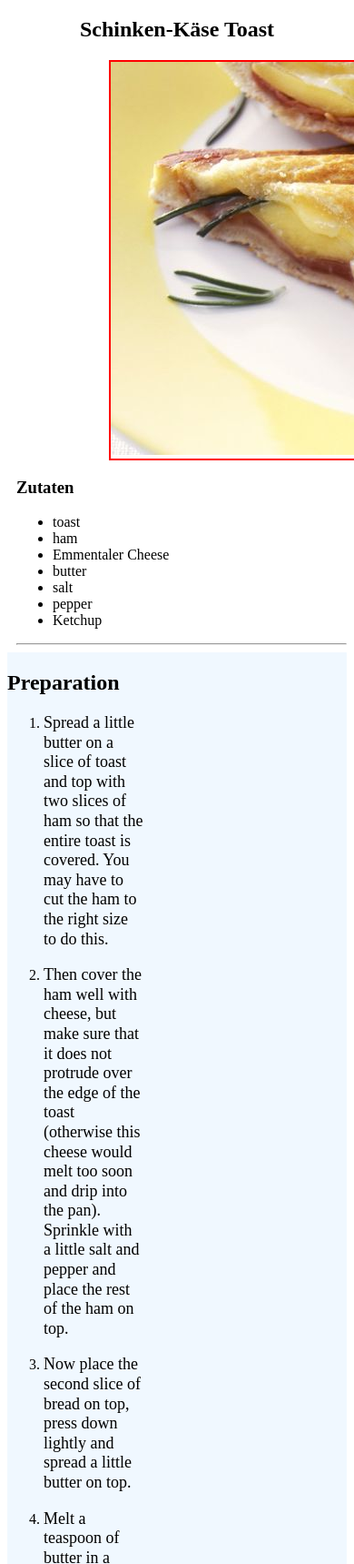
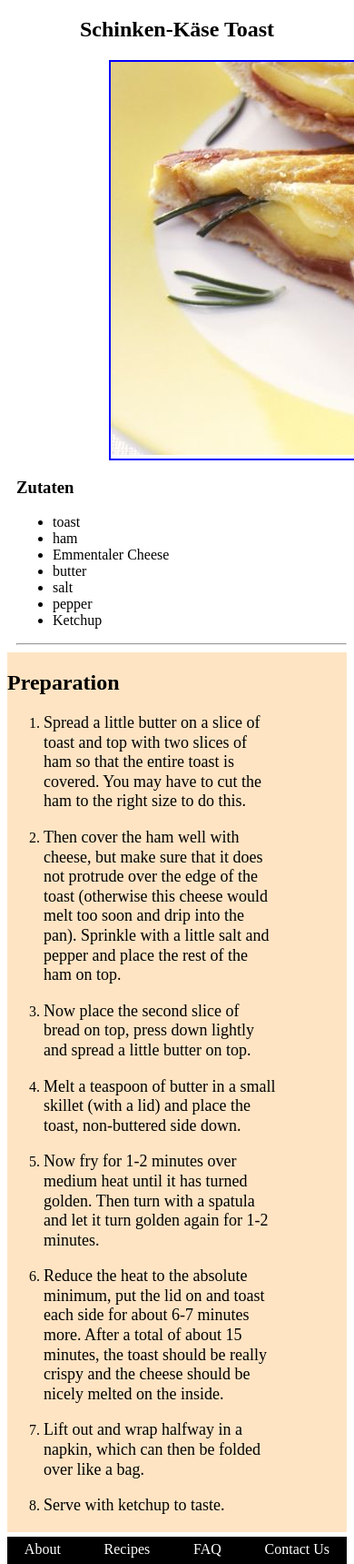
Before and after one commit to stefan44atvie/FE19-CR1-Ruedenauer, a plain HTML site: page monthly_receipe.html in a window 390 px wide. Shown: the part 216-1935 px from the top of the page at 91% size. Drawn offline with Linux system fonts and the light colour scheme.

Commit message:
working responsive

```diff
--- a/css/styles.scss
+++ b/css/styles.scss
@@ -10,6 +10,9 @@
     a{
         text-decoration: none;
         color:black;
+    }
+    a:hover {
+        color:blue;
     }
     .navi{
         display:flex;
@@ -26,7 +29,7 @@
     padding-top:5px;
     border-top: 1px solid black;
     border-bottom: 1px solid black;
-justify-items:stretch;
+    justify-items:stretch;
 
     a{
         text-decoration: none;
@@ -34,8 +37,12 @@ justify-items:stretch;
         padding:5px;
 
     }
+    a:hover{
+        color:blue;
+    }
 }
 footer{
+    flex-shrink: 0;
     margin-top:5px;
     padding-bottom:5px;
     width:100%;
@@ -51,6 +58,9 @@ footer{
     a{
         text-decoration: none;
         color:white;
+    }
+    a:hover{
+        color:red;
     }
     .foot{
         display:flex;
@@ -122,7 +132,7 @@ footer{
         width:fit-content;
         // text-align: center;
         margin-left:30%;
-        border:2px solid red;
+        border:2px solid blue;
     }
     .title2{
         color:black;
@@ -133,21 +143,27 @@ footer{
     }
     .preparation{
         text-align: left;
-        text-decoration:wavy;
-        font-weight: bold;
+        text-decoration:none;
+        font-weight:bold;
+    }
+    .prepex{
+        text-align: left;
+        text-decoration:line-through;
+        font-weight:lighter;
+        color:blue;
     }
 
     .prep_text{
         font-size:18px;
         line-height: 1.2;
     }
-}
-.container1{
-    display:flex;
-    background-color:aliceblue;
-
-    .cooking{
-        width:40%;
+    .container1{
+        display:flex;
+        background-color:red;
+        font-weight:normal;
+        .cooking{
+            width:40%;
+        }
     }
 }
 .about{
@@ -176,10 +192,26 @@ footer{
         grid-template-columns: repeat(7,1fr);
 
     }
+    .content{
+        .container1{
+            background-color:brown;
+            .cooking{
+                width:80%;
+            }
+        }
+    }
 }
 @media screen and (width<=480px){
     .container{
         grid-template-columns:repeat(1,1fr);
 
     }
+    .content{
+        .container1{
+            background-color:bisque;
+            .cooking{
+                width:80%;
+            }
+        }
+    }
 }
--- a/monthly_receipe.html
+++ b/monthly_receipe.html
@@ -57,7 +57,7 @@
     </div>
     <div class="container1">
         <div class="cooking">
-            <h2 class="preparation">Preparation</h3>
+            <h2 class="preparation">Preparation</h2>
             <ol class="prep">
                 <li>
                     <p class="prep_text">
```
Also changed, not shown: css/styles.css, 1 other file.
